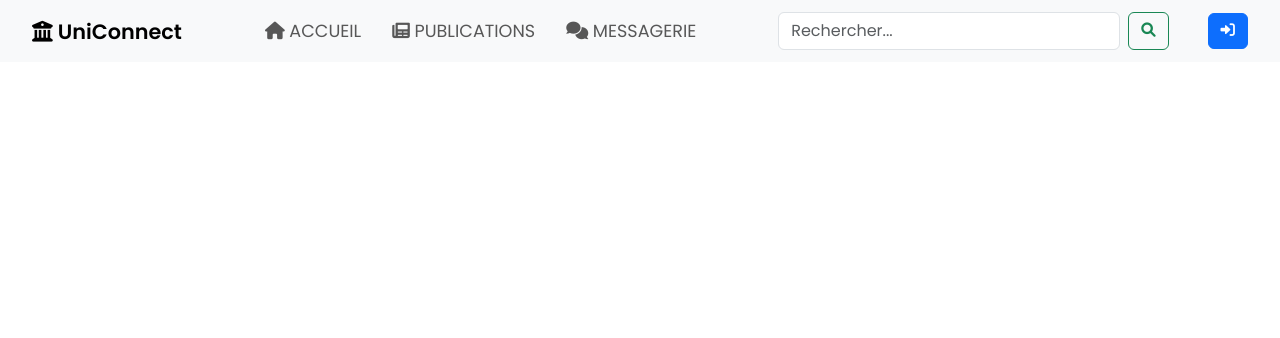
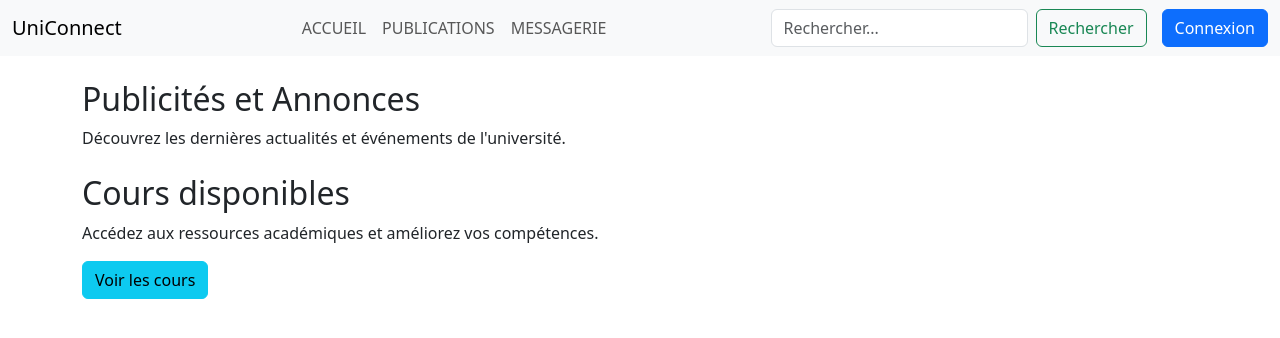
Before and after one commit to Wunders149/UniConnect, a PHP site: page /home/index.php in a window 1280 px wide. Shown: the top 338 px of the page. Run offline with PHP 8.4, Linux system fonts and the light colour scheme.

Commit message:
navBar : retour a la case depart

```diff
--- a/home/index.php
+++ b/home/index.php
@@ -11,7 +11,7 @@ $user_profile_pic = $user_logged_in ? $_SESSION['user']['profile_pic'] : 'defaul
     <meta charset="UTF-8">
     <meta name="viewport" content="width=device-width, initial-scale=1.0">
     <title>UniConnect - Accueil</title>
-    <link rel="stylesheet" href="../styles/bootstrap.min.css">
+    <link rel="stylesheet" href="https://cdn.jsdelivr.net/npm/bootstrap@5.3.0/dist/css/bootstrap.min.css">
     <style>
         .navbar .container-fluid {
             display: flex;
@@ -38,40 +38,25 @@ $user_profile_pic = $user_logged_in ? $_SESSION['user']['profile_pic'] : 'defaul
             border-radius: 50%;
         }
     </style>
-    <script>
-        function toggleLogin() {
-            let loginBtn = document.getElementById('login-btn');
-            let logoutBtn = document.getElementById('logout-btn');
-            if (<?php echo json_encode($user_logged_in); ?>) {
-                loginBtn.style.display = 'none';
-                logoutBtn.style.display = 'block';
-            } else {
-                loginBtn.style.display = 'block';
-                logoutBtn.style.display = 'none';
-            }
-        }
-    </script>
 </head>
-<body onload="toggleLogin()">
-
-    <?php include '../nav/navBar.php'; ?>
-
-    <!-- <div class="container mt-4"> -->
+<body>
+    <?php include "../nav/navBar.php" ?>
+    <div class="container mt-4">
 
         <!-- Blog de publicité -->
-        <!-- <section>
+        <section>
             <h2>Publicités et Annonces</h2>
             <p>Découvrez les dernières actualités et événements de l'université.</p>
-        </section> -->
+        </section>
 
         <!-- Section des cours -->
-        <!-- <section class="mt-4">
+        <section class="mt-4">
             <h2>Cours disponibles</h2>
             <p>Accédez aux ressources académiques et améliorez vos compétences.</p>
             <a href="courses.php" class="btn btn-info">Voir les cours</a>
-        </section> -->
-    <!-- </div> -->
+        </section>
+    </div>
 
-    <script src="../styles/bootstrap.bundle.min.js"></script>
+    <script src="https://cdn.jsdelivr.net/npm/bootstrap@5.3.0/dist/js/bootstrap.bundle.min.js"></script>
 </body>
 </html>
--- a/nav/navBar.php
+++ b/nav/navBar.php
@@ -1,79 +1,31 @@
-<!-- Intégration de Google Fonts et FontAwesome -->
-<link href="https://fonts.googleapis.com/css2?family=Poppins:wght@300;400;600&display=swap" rel="stylesheet">
-<link rel="stylesheet" href="https://cdnjs.cloudflare.com/ajax/libs/font-awesome/6.0.0/css/all.min.css">
-
-<style>
-    body {
-        font-family: 'Poppins', sans-serif;
-    }
-
-    .navbar {
-        padding: 10px 20px;
-    }
-
-    .navbar-brand {
-        font-weight: 600;
-        font-size: 1.3rem;
-    }
-
-    .navbar-nav .nav-link {
-        font-weight: 500;
-        font-size: 1.1rem;
-        margin-right: 15px;
-    }
-
-    .search-profile {
-        display: flex;
-        align-items: center;
-    }
-
-    .user-profile img {
-        border-radius: 50%;
-        width: 40px;
-        height: 40px;
-    }
-
-    .btn {
-        font-size: 0.9rem;
-    }
-</style>
-
 <!-- Barre de navigation -->
 <nav class="navbar navbar-expand-lg navbar-light bg-light">
     <div class="container-fluid">
-        <a class="navbar-brand" href="#">
-            <i class="fas fa-university"></i> UniConnect
-        </a>
+        <a class="navbar-brand" href="#">UniConnect</a>
+        <button class="navbar-toggler" type="button" data-bs-toggle="collapse" data-bs-target="#navbarNav" aria-controls="navbarNav" aria-expanded="false" aria-label="Toggle navigation">
+            <span class="navbar-toggler-icon"></span>
+        </button>
         <div class="collapse navbar-collapse" id="navbarNav">
             <ul class="navbar-nav">
-                <li class="nav-item"><a class="nav-link" href="#"><i class="fas fa-home"></i> ACCUEIL</a></li>
-                <li class="nav-item"><a class="nav-link" href="#"><i class="fas fa-newspaper"></i> PUBLICATIONS</a></li>
-                <li class="nav-item"><a class="nav-link" href="#"><i class="fas fa-comments"></i> MESSAGERIE</a></li>
+                <li class="nav-item"><a class="nav-link" href="#">ACCUEIL</a></li>
+                <li class="nav-item"><a class="nav-link" href="#">PUBLICATIONS</a></li>
+                <li class="nav-item"><a class="nav-link" href="#">MESSAGERIE</a></li>
             </ul>
         </div>
         <div class="search-profile">
             <form class="d-flex">
                 <input class="form-control me-2" type="search" placeholder="Rechercher..." aria-label="Search">
-                <button class="btn btn-outline-success" type="submit">
-                    <i class="fas fa-search"></i>
-                </button>
+                <button class="btn btn-outline-success" type="submit">Rechercher</button>
             </form>
-            <div class="user-profile ms-3 d-flex align-items-center">
+            <div class="user-profile">
                 <?php if ($user_logged_in): ?>
                     <img src="<?php echo $user_profile_pic; ?>" alt="Profile">
-                    <span class="ms-2"><?php echo $user_name; ?></span>
-                    <button class="btn btn-danger ms-2" onclick="window.location.href='logout.php';">
-                        <i class="fas fa-sign-out-alt"></i>
-                    </button>
+                    <span><?php echo $user_name; ?></span>
+                    <button class="btn btn-danger ms-2" onclick="window.location.href='logout.php';">Déconnexion</button>
                 <?php else: ?>
-                    <button class="btn btn-primary ms-2" onclick="window.location.href='login.php';">
-                        <i class="fas fa-sign-in-alt"></i>
-                    </button>
+                    <button class="btn btn-primary" onclick="window.location.href='login.php';">Connexion</button>
                 <?php endif; ?>
             </div>
-            <button class="navbar-toggler" type="button" data-bs-toggle="collapse" data-bs-target="#navbarNav" aria-controls="navbarNav" aria-expanded="false" aria-label="Toggle navigation">
-            <span class="navbar-toggler-icon"></span>
-            </button>
         </div>
     </div>
 </nav>
```
